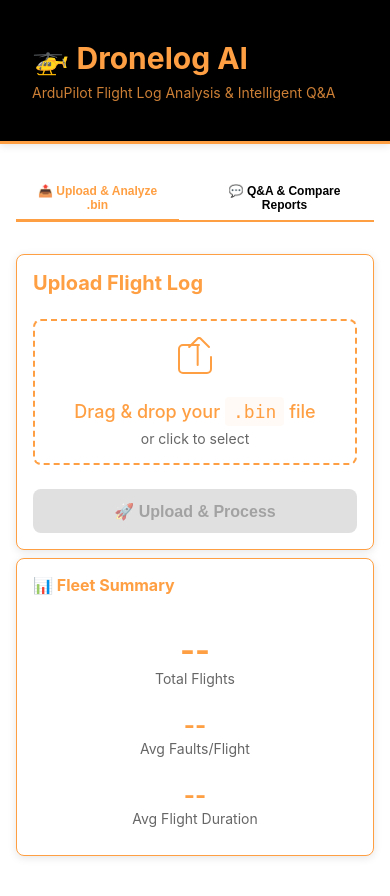
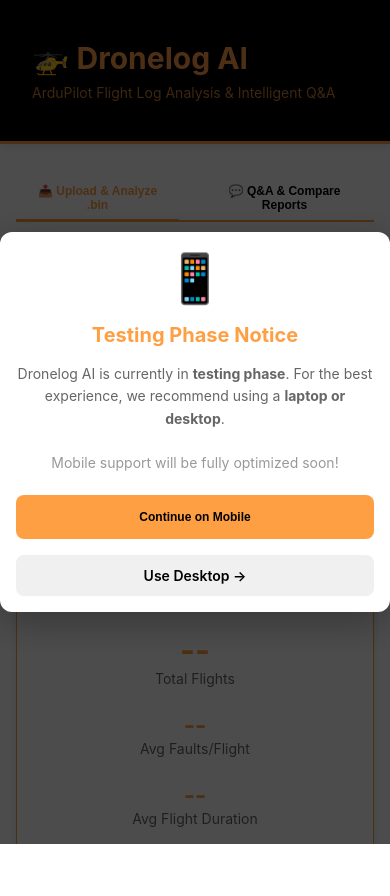
Before and after one commit to siva-dataworker/drone_llm_log_system, a Python web app: template templates/index.html in a window 390 px wide. After the commit the page ends 844 px from the top, so only its background shows below. Run offline with Jinja, Linux system fonts and the light colour scheme; the template is opened without the code that fills it, so the values that code supplies are empty.

Commit message:
feat: Add mobile testing phase warning popup
- Detect mobile devices and small screens (<768px)
- Show popup suggesting users open on desktop/laptop
- Popup auto-dismisses when resizing to desktop size
- User can continue on mobile by clicking 'Continue on Mobile'
- Clearly indicates app is in testing phase
- Professional modal UI with orange theme

Co-Authored-By: Claude Haiku 4.5 <noreply@anthropic.com>

```diff
--- a/templates/index.html
+++ b/templates/index.html
@@ -712,6 +712,50 @@
         </div>
     </div>
 
+    <!-- Mobile Testing Warning Modal -->
+    <div id="mobileWarningModal" style="display: none; position: fixed; top: 0; left: 0; right: 0; bottom: 0; background-color: rgba(0,0,0,0.7); z-index: 1000; display: flex; justify-content: center; align-items: center;">
+        <div style="background-color: #ffffff; border-radius: 12px; padding: 2rem; max-width: 400px; text-align: center; box-shadow: 0 10px 40px rgba(0,0,0,0.3);">
+            <p style="font-size: 3rem; margin: 0 0 1rem 0;">📱</p>
+            <h2 style="color: #ff9f43; margin: 0 0 1rem 0; font-size: 1.5rem;">Testing Phase Notice</h2>
+            <p style="color: #666666; margin: 0 0 1.5rem 0; line-height: 1.6;">
+                Dronelog AI is currently in <strong>testing phase</strong>. For the best experience, we recommend using a <strong>laptop or desktop</strong>.
+            </p>
+            <p style="color: #999999; font-size: 0.875rem; margin: 0 0 1.5rem 0;">
+                Mobile support will be fully optimized soon!
+            </p>
+            <div style="display: flex; gap: 1rem; justify-content: center;">
+                <button onclick="document.getElementById('mobileWarningModal').style.display='none'" style="background-color: #ff9f43; color: #000000; border: none; padding: 0.75rem 1.5rem; border-radius: 8px; cursor: pointer; font-weight: 600;">
+                    Continue on Mobile
+                </button>
+                <a href="#" onclick="if(navigator.userAgent.match(/Android|webOS|iPhone|iPad|iPod|BlackBerry|IEMobile|Opera Mini/i)){alert('Please open on a desktop or laptop browser');return false;}" style="background-color: #f0f0f0; color: #000000; border: none; padding: 0.75rem 1.5rem; border-radius: 8px; cursor: pointer; font-weight: 600; text-decoration: none; display: inline-block;">
+                    Use Desktop →
+                </a>
+            </div>
+        </div>
+    </div>
+
+    <script>
+        // Show mobile warning on mobile devices
+        function detectMobileAndShowWarning() {
+            const isMobile = /Android|webOS|iPhone|iPad|iPod|BlackBerry|IEMobile|Opera Mini/i.test(navigator.userAgent);
+            const isSmallScreen = window.innerWidth < 768;
+
+            if (isMobile || isSmallScreen) {
+                document.getElementById('mobileWarningModal').style.display = 'flex';
+            }
+        }
+
+        // Check on page load
+        window.addEventListener('load', detectMobileAndShowWarning);
+
+        // Also check on resize
+        window.addEventListener('resize', function() {
+            if (window.innerWidth >= 768) {
+                document.getElementById('mobileWarningModal').style.display = 'none';
+            }
+        });
+    </script>
+
     <script src="{{ url_for('static', filename='js/main.js') }}"></script>
 </body>
 </html>
```
